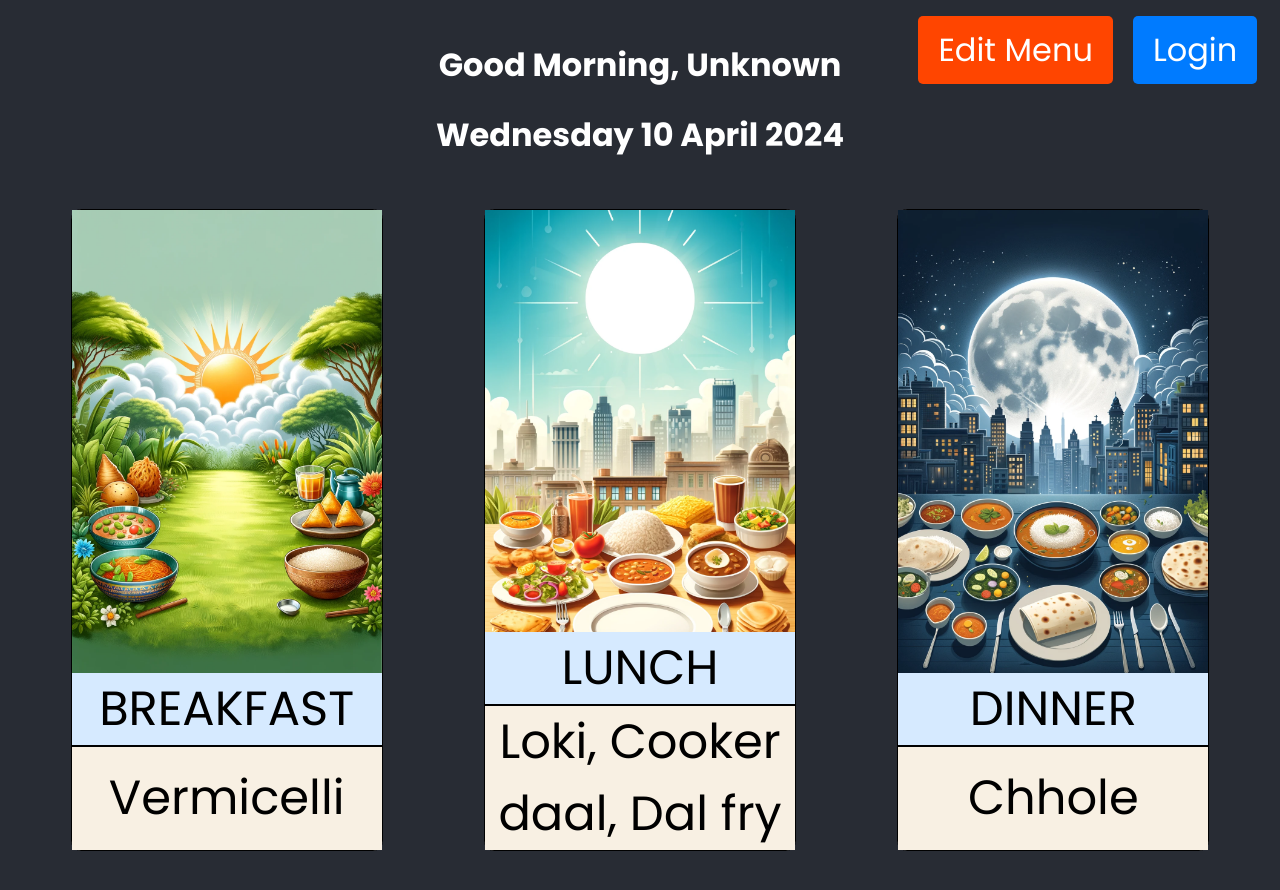
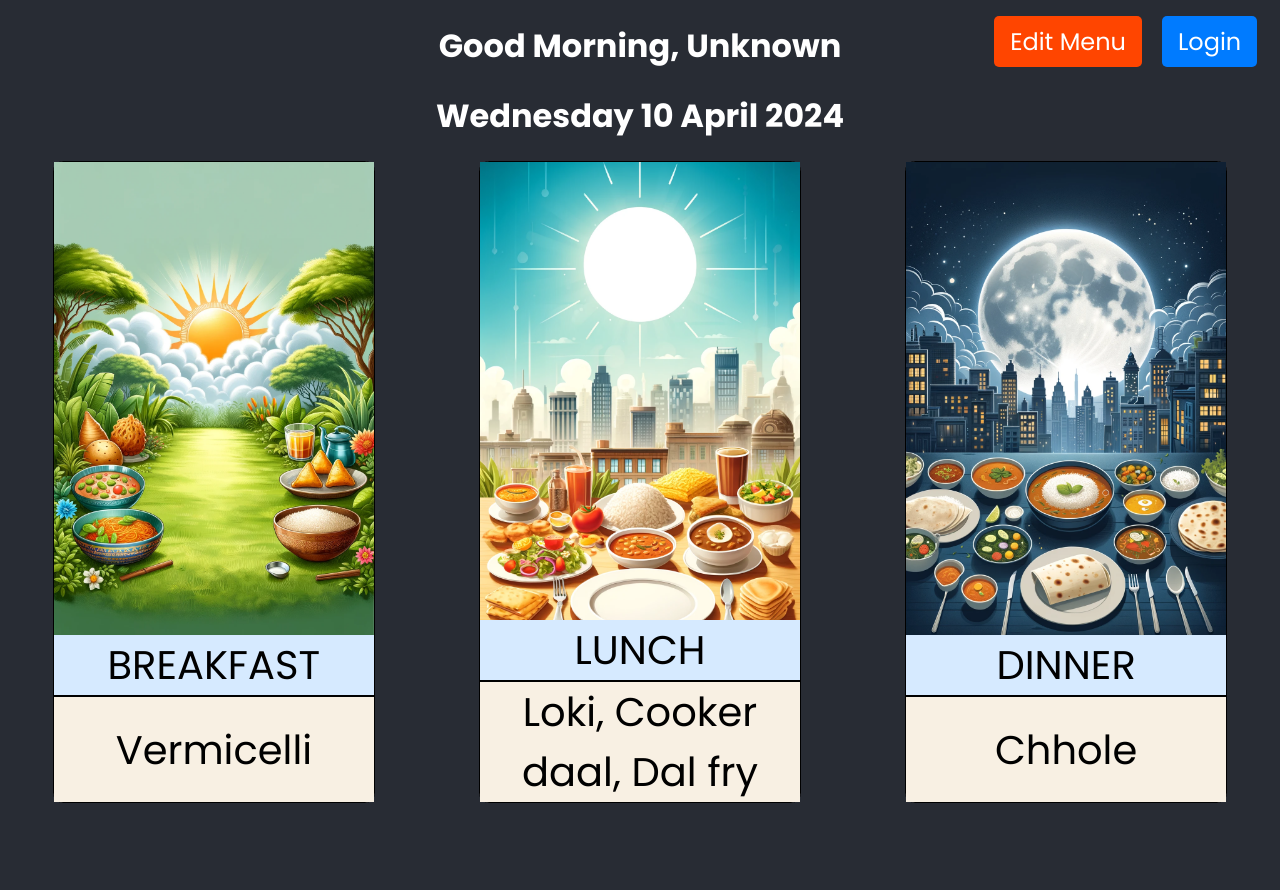
Before and after one commit to prakhar1114/menu_builder, a React (Create React App) app: page /todays-meals in a window 1280 px wide. Shown: the top 890 px of the page. After the commit the page ends 812 px from the top, so only its background shows below. Built offline with nearby package versions, Linux system fonts and the light colour scheme; no server answers; what pullstate would draw is missing.

Commit message:
css fixes

```diff
--- a/src/MealView.css
+++ b/src/MealView.css
@@ -1,7 +1,8 @@
 
   .meal-view {
-    font-family: Arial, sans-serif;
-    padding: 20px;
+    /* font-family: Arial, sans-serif; */
+    font-family: 'Poppins', sans-serif;
+    padding: 0.1vh;
     text-align: center;
     margin: 0;
     /* background-color: white;
@@ -9,7 +10,7 @@
   }
 
   .header {
-    margin-bottom: 50px;
+    margin-bottom: 2vh;
   }
 
   .meal-tabs {
@@ -26,10 +27,10 @@
     /* text-align: center; */
     width: 25%;
     height: 80vh;
-    margin-bottom: 50px;
+    margin-bottom: 1vh;
     background-color: white; /* Bright color for meal tabs */
     color: black; /* Text color matching the background */
-    font-size: 3rem;
+    font-size: 5vh;
 
     display: flex;
     flex-direction: column;
--- a/src/pages/tableView.js
+++ b/src/pages/tableView.js
@@ -110,7 +110,7 @@ function TableView() {
 
     const values = updatedMenu[currentRowIndex][mealTime].split(',');
     values[values.length - 1] = item + ',';
-    const newValue = values.join(',');
+    const newValue = values.join(', ');
 
     updatedMenu[currentRowIndex][mealTime] = newValue;
     setUserMenu(updatedMenu);
--- a/src/tableView.css
+++ b/src/tableView.css
@@ -6,22 +6,22 @@
   height: auto;
   min-height: 100vh;
   margin: 0;
-  padding: 20px;
+  /* padding: 3vh; */
   /* background-color: #f4f4f4; */
 }
 
 table {
   border-collapse: collapse;
-  font-size: 2rem;
+  font-size: 3vh;
   color: #333;
-  margin-bottom: 20px; /* Space between the table and buttons */
+  margin-bottom: 3vh; /* Space between the table and buttons */
   table-layout: auto;
   width: auto;
 }
 
 th, td {
   border: 1px solid #000;
-  padding: 8px;
+  padding: 4px;
   text-align: center;
 }
 
@@ -52,8 +52,8 @@ td {
 }
 
 .save-btn, .add-btn, .done-btn, .modal-close-btn, .auth-btn, .edit-menu-btn, .go2viewpage-btn {
-  padding: 10px 20px;
-  font-size: 2rem;
+  padding: 1vh 2vh;
+  font-size: 3vh;
   cursor: pointer;
   margin: 0 10px;
   border: none;
@@ -76,15 +76,17 @@ td {
 
 .search-items {
   width: 100%; /* Full width of the cell */
-  padding: 6px 10px; /* Slightly smaller padding to fit nicely */
+  padding: 0.1vh 2vw; /* Slightly smaller padding to fit nicely */
   font-size: 2rem;
   background-color: #fff;
+  border-radius: 5px;
 }
 
 .modal-close-btn {
   position: fixed;
-  right: 20px;
-  top: 20px;
+  right: 1vw;
+  top: 2vh;
+  padding: 0vh 0.2vw;
 }
 
 /* .auth-btn, .edit-menu-btn {
@@ -119,7 +121,7 @@ td {
 
 input[type="text"] {
   width: 100%; /* Full width of the cell */
-  padding: 6px 10px; /* Slightly smaller padding to fit nicely */
+  padding: 0.5vh 0.5vw; /* Slightly smaller padding to fit nicely */
   border: none;
   font-size: inherit; /* Inherits font-size from the table */
   text-align: center; /* Center text inside the input */
@@ -131,7 +133,7 @@ input[type="text"] {
 
 .meal-input {
   width: 100%; /* Full width of the cell */
-  padding: 6px 10px; /* Slightly smaller padding to fit nicely */
+  padding: 0.5vh 0.5vw; /* Slightly smaller padding to fit nicely */
   border: none;
   font-size: inherit; /* Inherits font-size from the table */
   text-align: center; /* Center text inside the input */
@@ -143,7 +145,7 @@ input[type="text"] {
 
 .meal-input-focus {
   width: auto; /* Full width of the cell */
-  padding: 6px 10px; /* Slightly smaller padding to fit nicely */
+  padding: 0.5vh 0.5vw; /* Slightly smaller padding to fit nicely */
   border: none;
   font-size: inherit; /* Inherits font-size from the table */
   text-align: center; /* Center text inside the input */
```
Also changed, not shown: 1 other file (tests, documents, lock files or other folders).
